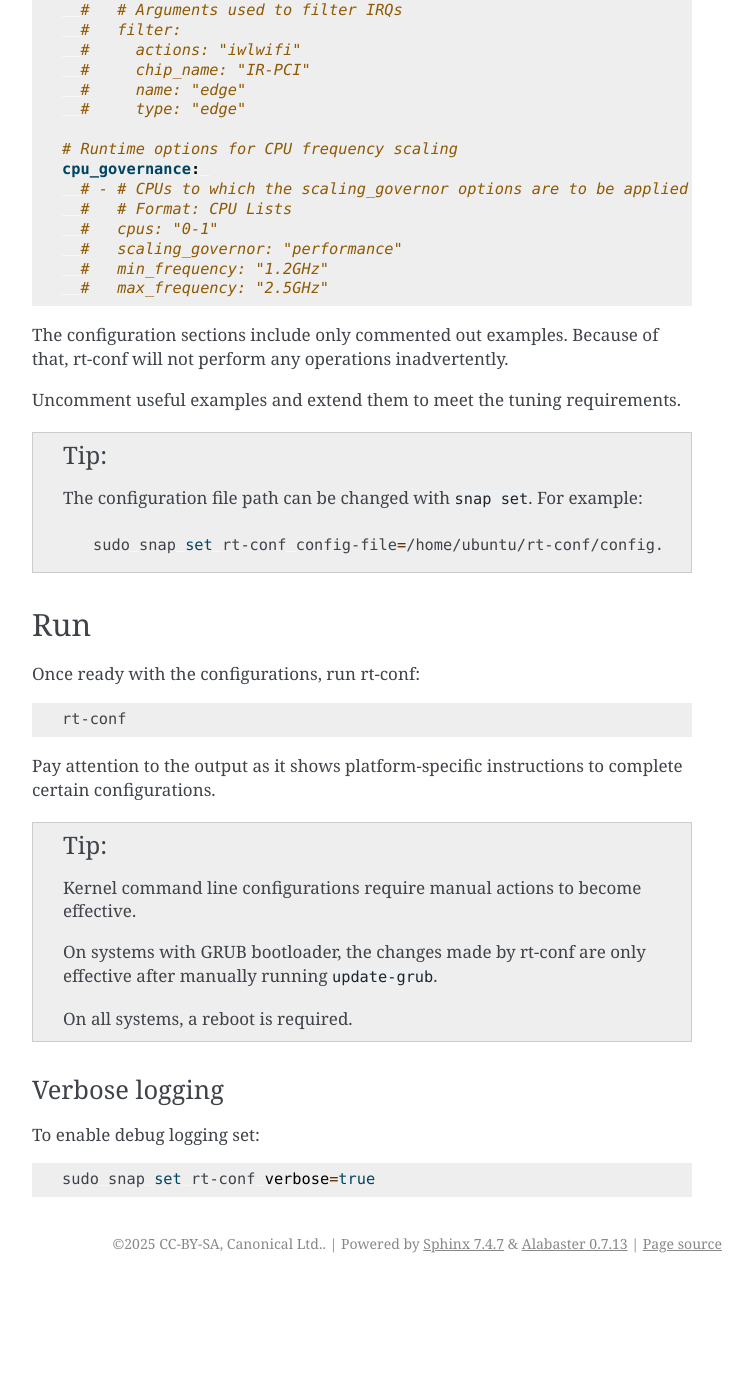
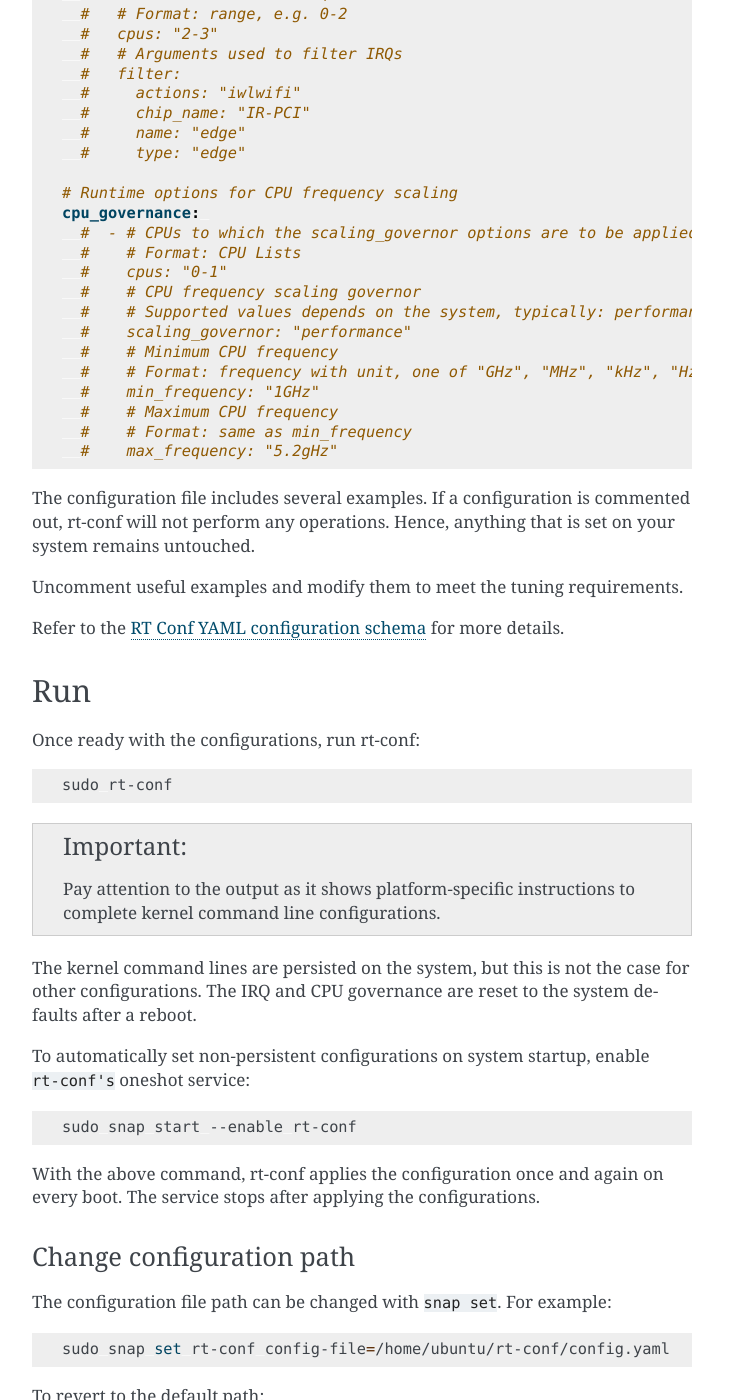
Before and after one commit to canonical/real-time-ubuntu-docs, a Sphinx documentation site: the page built from docs/how-to/rt-conf-cli.md, in a window 1280 px wide and 1400 px high, scrolled down 1351 px. Shown: the whole window, without its empty margins (388-1140 px from the left). Built offline with Sphinx 7.4.7, drawn with Linux system fonts in a browser that asks for light colours; cross-references to code outside the pages are shown as plain code; before the commit the page ends 2634 px from its top, so only the background shows below that; some of the changed text lies outside the part shown.

`````diff
--- a/docs/.custom_wordlist.txt
+++ b/docs/.custom_wordlist.txt
@@ -197,6 +195,7 @@
 ng
 nohz
 ondemand
+oneshot
 optimization
 oslat
 osnoise
--- a/docs/how-to/rt-conf-cli.md
+++ b/docs/how-to/rt-conf-cli.md
@@ -1,64 +1,76 @@
 # How-to tune Real-Time Ubuntu using rt-conf
 
 rt-conf is an application that helps users tune their system for real-time responsiveness.
-This guide provides usage instructions for its command-line interface.
 
 ## Install
 
-The `rt-conf` application is available as a snap and can be installed with:
+Install rt-conf as a snap:
 
-```shell
-sudo snap install rt-conf --beta
-```
-
-````{important}
-To configure IRQs, the snap must be installed in developer mode:
 ```shell
 sudo snap install rt-conf --beta --devmode
 ```
 
+````{admonition} Developer mode
+The snap must be installed with `--devmode` to allow IRQ configuration.
 This is due to issue [#67](https://github.com/canonical/rt-conf/issues/67).
 
+When installed in developer mode, the snap will not update automatically.
+For force an update:
+```shell
+sudo snap refresh rt-conf
+```
 ````
-<!-- TODO: Complement information with supported systems once the tool is in a stable state -->
 
 ## Configure
 
-An example configuration file is located at `/var/snap/rt-conf/config.yaml`:
+The default configuration file is located at `/var/snap/rt-conf/config.yaml`:
 
 ```{literalinclude} rt-conf-config.yaml
 :language: yaml
 ```
 
-The configuration sections include only commented out examples.
-Because of that, rt-conf will not perform any operations inadvertently.
+The configuration file includes several examples.
+If a configuration is commented out, rt-conf will not perform any operations.
+Hence, anything that is set on your system remains untouched.
 
-Uncomment useful examples and extend them to meet the tuning requirements.
+Uncomment useful examples and modify them to meet the tuning requirements.
 
-````{tip}
-The configuration file path can be changed with `snap set`. For example:
-```shell
-sudo snap set rt-conf config-file=/home/ubuntu/rt-conf/config.yaml
-```
-````
+Refer to the {doc}`../reference/rt-conf-yaml` for more details.
+
 
 ## Run
 
 Once ready with the configurations, run rt-conf:
 ```shell
-rt-conf
+sudo rt-conf
 ```
 
-Pay attention to the output as it shows platform-specific instructions to complete certain configurations.
-
-```{tip}
-Kernel command line configurations require manual actions to become effective.
-
-On systems with GRUB bootloader, the changes made by rt-conf are only effective after manually running `update-grub`.
-
-On all systems, a reboot is required.
+```{important}
+Pay attention to the output as it shows platform-specific instructions to complete kernel command line configurations.
 ```
 
+The kernel command lines are persisted on the system, but this is not the case for other configurations.
+The IRQ and CPU governance are reset to the system defaults after a reboot.
+
+To automatically set non-persistent configurations on system startup, enable {spellexception}`rt-conf's` oneshot service:
+```shell
+sudo snap start --enable rt-conf
+```
+
+With the above command, rt-conf applies the configuration once and again on every boot.
+The service stops after applying the configurations.
+
+### Change configuration path
+
+The configuration file path can be changed with `snap set`. For example:
+```shell
+sudo snap set rt-conf config-file=/home/ubuntu/rt-conf/config.yaml
+```
+
+To revert to the default path:
+```shell
+sudo snap unset rt-conf config-file
+```
 
 ### Verbose logging
 
`````
Also changed, not shown: other parts of docs/.custom_wordlist.txt (+1 -3 lines), docs/how-to/rt-conf-config.yaml (+13 -6 lines).
